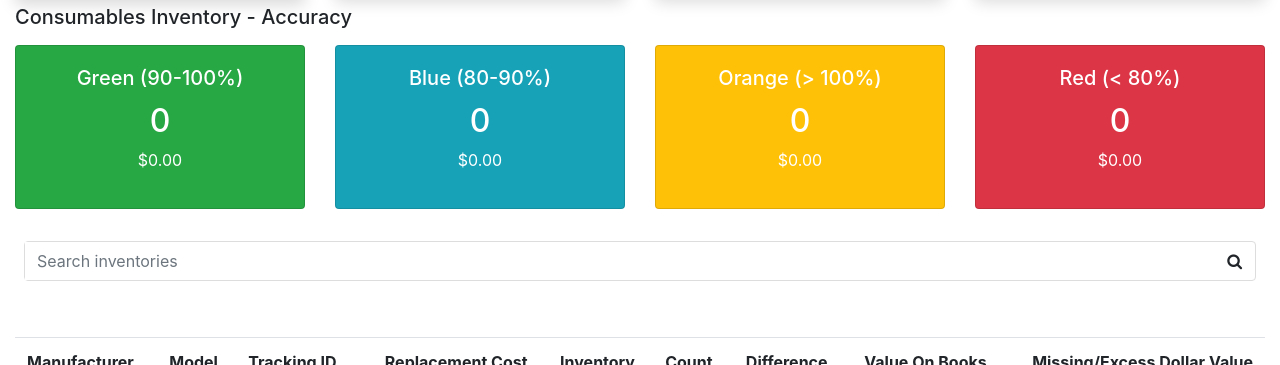
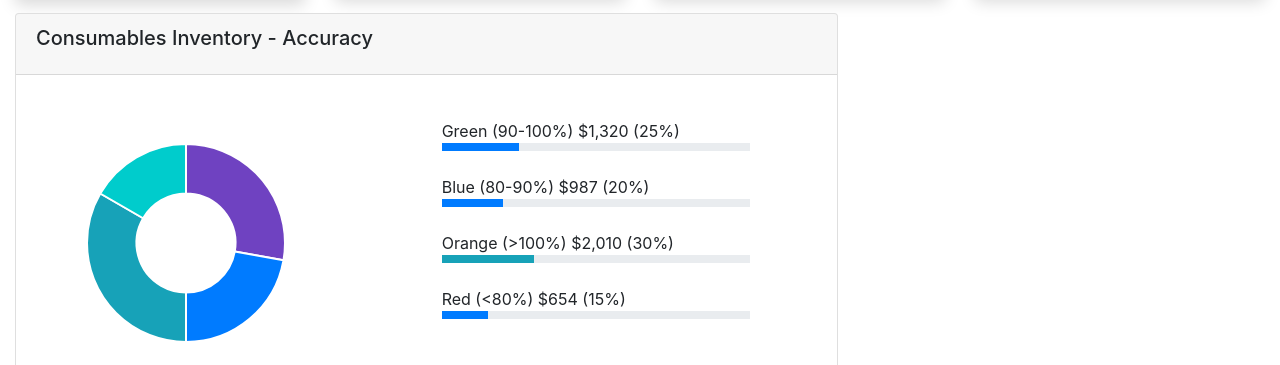
Before and after one commit to rendrap/dashboard, a plain HTML site: page index.html in a window 1280 px wide. Shown: the part 435-800 px from the top of the page. Drawn offline with nearby package versions, Linux system fonts and the light colour scheme.

Commit message:
summary icon

```diff
--- a/assets/custom.scss
+++ b/assets/custom.scss
@@ -39,3 +39,15 @@ nav .active {
 .c-shadow {
   box-shadow: 0 7px 14px 0 rgba(59,65,94,.1),0 3px 6px 0 rgba(0,0,0,.07);
 }
+
+// Inventory - Accuracy Section
+.pg-block {
+  .progress {
+    height: 8px;
+    border-radius: 0;
+  }
+}
+
+.wd-15p { width: 15%; }
+.wd-20p { width: 20%; }
+.wd-30p { width: 30%; }
--- a/index.html
+++ b/index.html
@@ -198,62 +198,58 @@
                     </div>
                 </div>
             </div>
-            <h5>Consumables Inventory - Accuracy</h5>
-            <div class='row'>
-                <div class='col-md-3 mb-2 mt-2'>
-                    <a href="/asset_types/analysis?scope=green">
-                        <div class='card bg-success text-white'>
-                            <div class='card-body text-center'>
-                                <div class='card-title'>
-                                    <h5>Green (90-100%)</h5>
+
+            <div class="row">
+                <div class="col-lg-8 mt-2" >
+                              <div class="card card-dashboard-four" style="min-height: 400px">
+                                <div class="card-header">
+                                  <h5 class="card-title">Consumables Inventory - Accuracy</h5>
+                                </div><!-- card-header -->
+                                <div class="card-body row">
+                                  <div class="col-md-6 d-flex align-items-center">
+                                    <div class="chart"><div class="chartjs-size-monitor" style="position: absolute; left: 0px; top: 0px; right: 0px; bottom: 0px; overflow: hidden; pointer-events: none; visibility: hidden; z-index: -1;"><div class="chartjs-size-monitor-expand" style="position:absolute;left:0;top:0;right:0;bottom:0;overflow:hidden;pointer-events:none;visibility:hidden;z-index:-1;"><div style="position:absolute;width:1000000px;height:1000000px;left:0;top:0"></div></div><div class="chartjs-size-monitor-shrink" style="position:absolute;left:0;top:0;right:0;bottom:0;overflow:hidden;pointer-events:none;visibility:hidden;z-index:-1;"><div style="position:absolute;width:200%;height:200%;left:0; top:0"></div></div></div><canvas id="chartDonut" width="450" height="300" class="chartjs-render-monitor" style="display: block; height: 200px; width: 300px;"></canvas></div>
+                                  </div><!-- col -->
+                                  <div class="col-md-6 col-lg-5 mg-lg-l-auto mg-t-20 mg-md-t-0">
+                                    <div class="mt-4 pg-block">
+                                      <div>
+                                        <span>Green (90-100%)</span>
+                                        <span>$1,320 <span>(25%)</span></span>
                                       </div>
-                                <div class='card-text'>
-                                    <h2>0</h2>
-                                    <p>$0.00</p>
+                                      <div class="progress">
+                                        <div class="progress-bar bg-purple w-25" role="progressbar" aria-valuenow="25" aria-valuemin="0" aria-valuemax="100"></div>
+                                      </div><!-- progress -->
                                     </div>
+                                    <div class="mt-4 pg-block">
+                                      <div>
+                                        <span>Blue (80-90%)</span>
+                                        <span>$987 <span>(20%)</span></span>
                                       </div>
+                                      <div class="progress">
+                                        <div class="progress-bar bg-primary wd-20p" role="progressbar" aria-valuenow="20" aria-valuemin="0" aria-valuemax="100"></div>
+                                      </div><!-- progress -->
                                     </div>
-                    </a></div>
-                <div class='col-md-3 mb-2 mt-2'>
-                    <a href="/asset_types/analysis?scope=blue">
-                        <div class='card bg-info text-white'>
-                            <div class='card-body text-center'>
-                                <div class='card-title'>
-                                    <h5>Blue (80-90%)</h5>
+                                    <div class="mt-4 pg-block">
+                                      <div>
+                                        <span>Orange (>100%)</span>
+                                        <span>$2,010 <span>(30%)</span></span>
                                       </div>
-                                <div class='card-text'>
-                                    <h2>0</h2>
-                                    <p>$0.00</p>
+                                      <div class="progress">
+                                        <div class="progress-bar bg-info wd-30p" role="progressbar" aria-valuenow="30" aria-valuemin="0" aria-valuemax="100"></div>
+                                      </div><!-- progress -->
                                     </div>
+                                    <div class="mt-4 pg-block">
+                                      <div>
+                                        <span>Red (<80%)</span>
+                                        <span>$654 <span>(15%)</span></span>
                                       </div>
+                                      <div class="progress">
+                                        <div class="progress-bar bg-teal wd-15p" role="progressbar" aria-valuenow="15" aria-valuemin="0" aria-valuemax="100"></div>
+                                      </div><!-- progress -->
                                     </div>
-                    </a></div>
-                <div class='col-md-3 mb-2 mt-2'>
-                    <a href="/asset_types/analysis?scope=orange">
-                        <div class='card bg-warning text-white'>
-                            <div class='card-body text-center'>
-                                <div class='card-title'>
-                                    <h5>Orange (> 100%)</h5>
+                                  </div><!-- col -->
+                                </div><!-- card-body -->
+                              </div><!-- card-dashboard-four -->
                             </div>
-                                <div class='card-text'>
-                                    <h2>0</h2>
-                                    <p>$0.00</p>
-                                </div>
-                            </div>
-                        </div>
-                    </a></div>
-                <div class='col-md-3 mb-2 mt-2'>
-                    <a href="/asset_types/analysis?scope=red">
-                        <div class='card bg-danger text-white'>
-                            <div class='card-body text-center'>
-                                <div class='card-title'>
-                                    <h5>Red (< 80%)</h5> </div> <div class='card-text'>
-                                            <h2>0</h2>
-                                            <p>$0.00</p>
-                                </div>
-                            </div>
-                        </div>
-                    </a></div>
             </div>
             <div class='row'>
                 <div class='col-12 p-4'>
@@ -312,6 +308,10 @@
             <p class='text-center'>All rights reserved to Twyst Inc. @2019</p>
         </div>
     </footer>
+
+    <script src="https://code.jquery.com/jquery-3.3.1.slim.min.js" integrity="sha384-q8i/X+965DzO0rT7abK41JStQIAqVgRVzpbzo5smXKp4YfRvH+8abtTE1Pi6jizo" crossorigin="anonymous"></script>
+    <script src="https://cdnjs.cloudflare.com/ajax/libs/Chart.js/2.8.0/Chart.min.js"></script>
+    <script src="packs/js/dashboard-chart.js"></script>
 </body>
 
 </html>
--- /dev/null
+++ b/packs/js/dashboard-chart.js
@@ -0,0 +1,33 @@
+$(function() {
+    'use strict'
+
+    // Donut Chart
+    var datapie = {
+        labels: ['Search', 'Email', 'Referral', 'Social'],
+        datasets: [{
+            data: [25, 20, 30, 15],
+            backgroundColor: ['#6f42c1', '#007bff', '#17a2b8', '#00cccc']
+        }]
+    };
+
+    var optionpie = {
+        maintainAspectRatio: false,
+        responsive: true,
+        legend: {
+            display: false,
+        },
+        animation: {
+            animateScale: true,
+            animateRotate: true
+        }
+    };
+
+    // For a doughnut chart
+    var ctxpie = document.getElementById('chartDonut');
+    var myPieChart = new Chart(ctxpie, {
+        type: 'doughnut',
+        data: datapie,
+        options: optionpie
+    });
+
+});
```
Also changed, not shown: assets/custom.css. Lines whose indentation alone changed are shown as unchanged.
